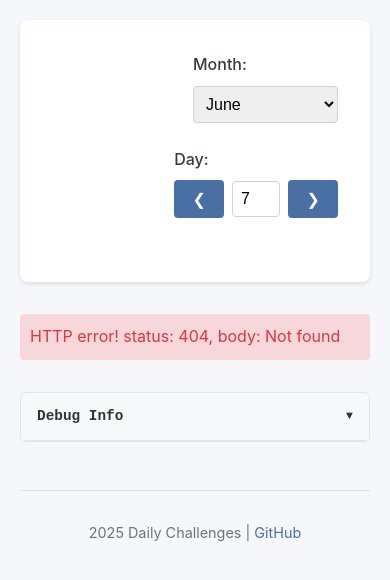
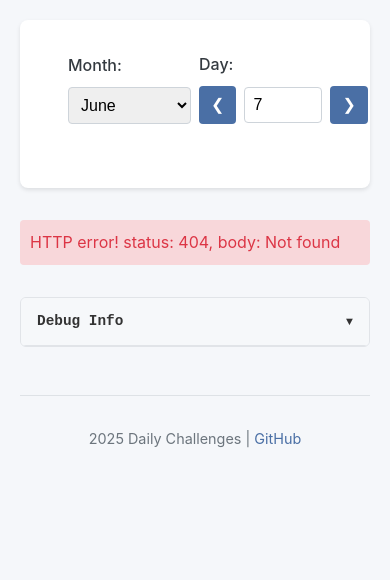
Before and after one commit to dsa157/challenges, a website: page public/index.html in a window 390 px wide. Drawn offline with Linux system fonts and the light colour scheme; no server answers.

Commit message:
Fix mobile layout to keep day picker and navigation on one line

```diff
--- a/public/index.html
+++ b/public/index.html
@@ -334,11 +334,22 @@
 
         @media (max-width: 768px) {
             .search-form {
-                flex-direction: column;
+                flex-wrap: nowrap;
+                gap: 0.5rem;
+                padding: 0 1rem;
+            }
+
+            .form-group {
+                min-width: 0;
             }
 
             button {
-                width: 100%;
+                white-space: nowrap;
+                padding: 0.5rem;
+            }
+
+            input[type="number"] {
+                min-width: 60px;
             }
         }
     </style>
```
